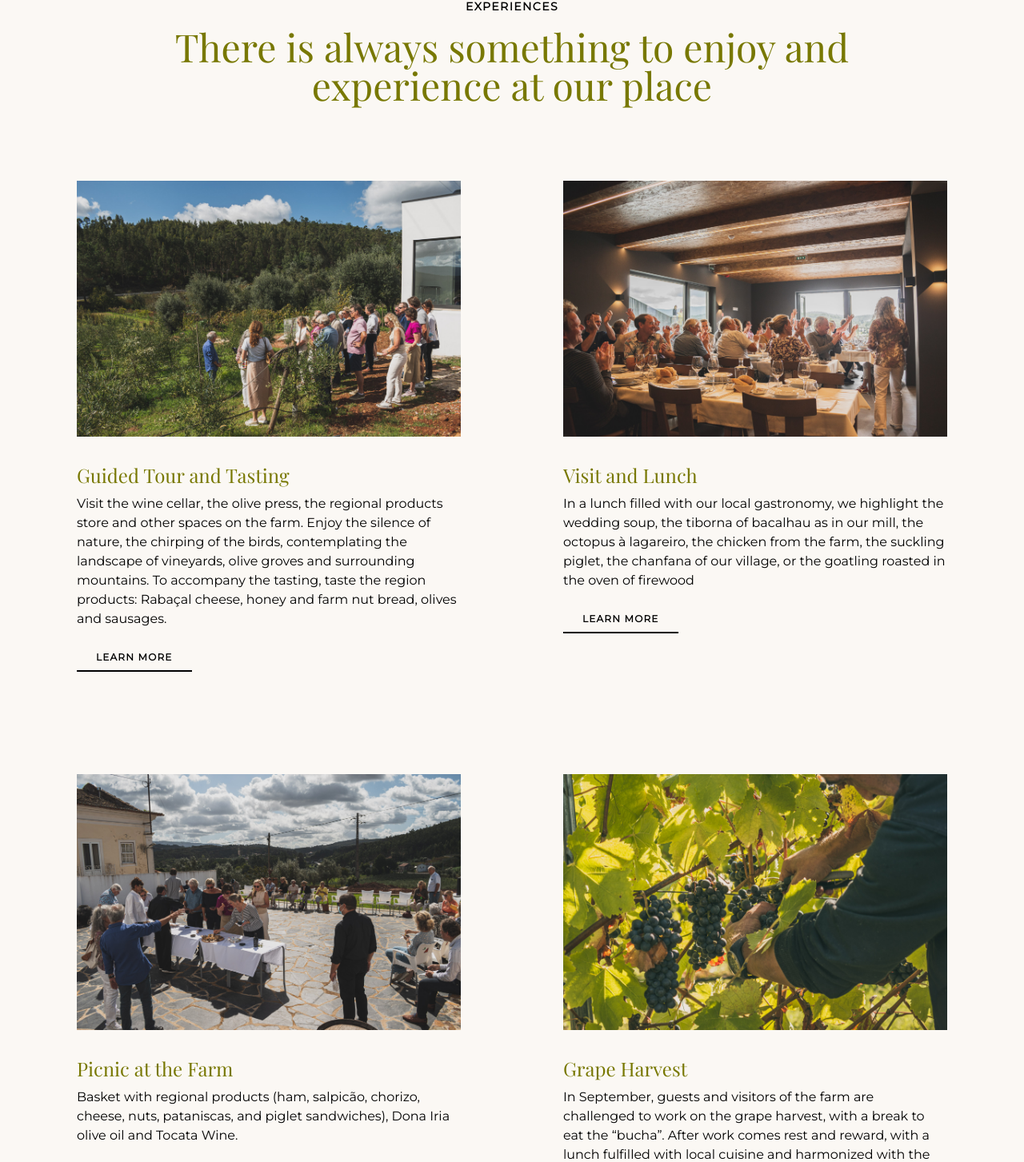
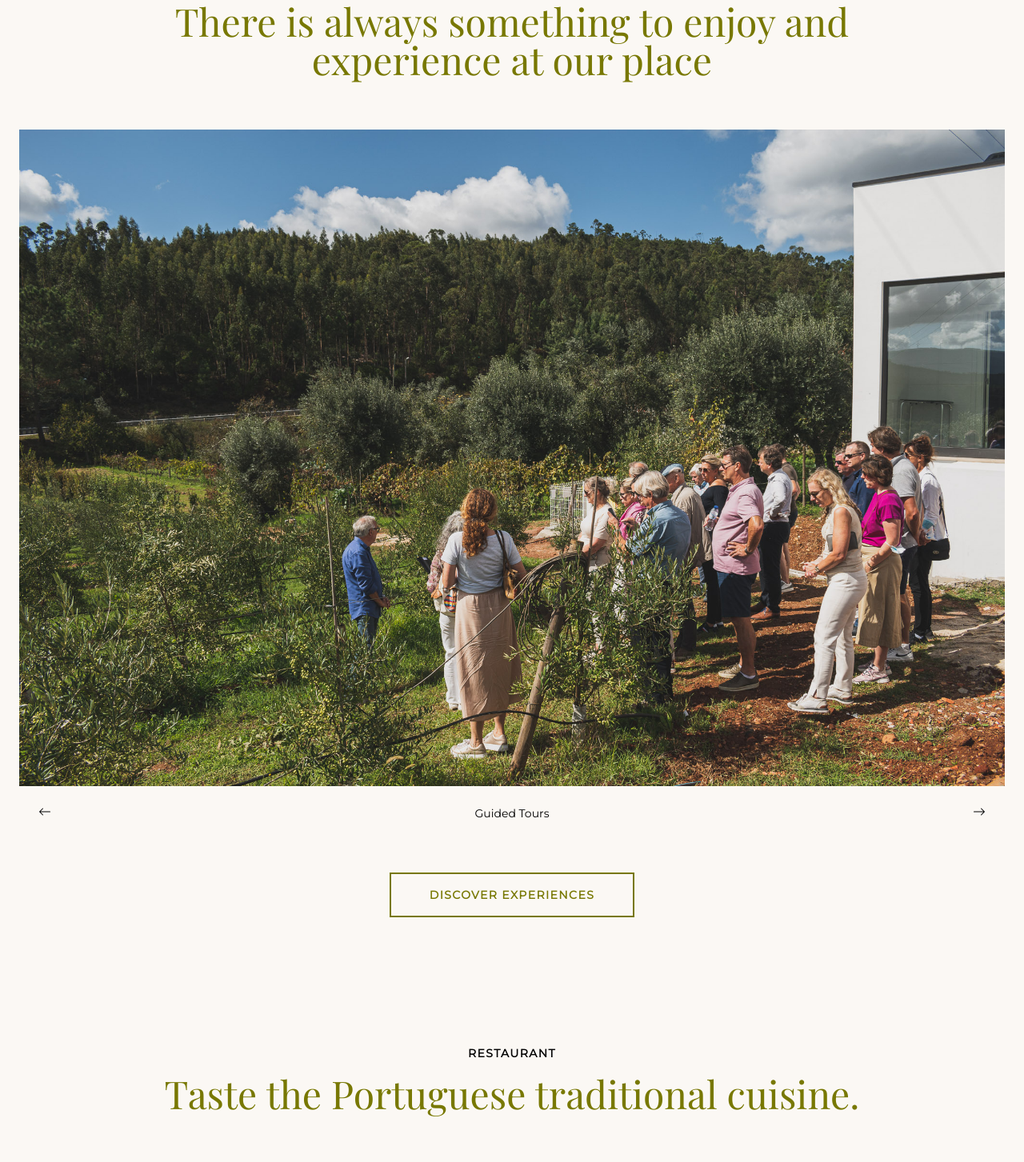
Before and after one commit to quintadonairia/quintadonairia, a Next.js app: page / in a window 1280 px wide. Shown: the part 1633-3086 px from the top of the page at 80% size. Built offline with nearby package versions, Linux system fonts and the light colour scheme.

Commit message:
Implement image gallery, improve translations

```diff
--- a/components/molecules/Banner.js
+++ b/components/molecules/Banner.js
@@ -1,6 +1,6 @@
 import { RiFacebookCircleFill, RiInstagramLine } from "react-icons/ri";
 
-const Banner = () => {
+const Banner = ({ title, heading, description }) => {
   return (
     <div
       className="w-full text-white flex flex-col items-center p-8 lg:p-16 gap-8 lg:gap-12"
@@ -11,15 +11,11 @@ const Banner = () => {
     >
       <div className="flex flex-col items-center">
         <small className="uppercase tracking-widest pb-2 text-sm font-bold">
-          Social
+          {title}
         </small>
         <div className="flex flex-col gap-4 items-center">
-          <h1 className="font-serif text-3xl lg:text-5xl">
-            Stay connected with us
-          </h1>
-          <p className="text-sm lg:text-base">
-            Share your memories with <strong>#quintadonairia</strong>
-          </p>
+          <h1 className="font-serif text-3xl lg:text-5xl">{heading}</h1>
+          <p className="text-sm lg:text-base">{description}</p>
         </div>
       </div>
       <ul className="flex items-center gap-8">
--- /dev/null
+++ b/components/organisms/Gallery.js
@@ -0,0 +1,70 @@
+import { useState } from "react";
+import { BsArrowLeft, BsArrowRight } from "react-icons/bs";
+
+const Gallery = () => {
+  const slides = [
+    {
+      id: 1,
+      image: "images/20211003-donairia-024.jpg",
+      caption: "Guided Tours",
+    },
+    {
+      id: 2,
+      image: "images/20211003-donairia-048.jpg",
+      caption: "Visit and Lunch",
+    },
+    {
+      id: 3,
+      image: "images/20211003-donairia-022.jpg",
+      caption: "Picnic at the Farm",
+    },
+    {
+      id: 4,
+      image: "images/20210928-donairia-027.jpg",
+      caption: "Grape Harvest",
+    },
+  ];
+
+  const [slideIndex, setSlideIndex] = useState(0);
+  const length = slides.length;
+
+  const prevSlide = () => {
+    setSlideIndex(slideIndex === 0 ? length - 1 : slideIndex - 1);
+  };
+  const nextSlide = () => {
+    setSlideIndex(slideIndex === length - 1 ? 0 : slideIndex + 1);
+  };
+
+  console.log(slideIndex);
+
+  return (
+    <section className="flex flex-col gap-6">
+      <div className={`flex flex-row`}>
+        {slides.map((slide, index) => {
+          return (
+            <div
+              className={`flex flex-col gap-6 ${
+                index === slideIndex ? "block" : "hidden"
+              }`}
+            >
+              <img src={slide.image}></img>
+              <div className="flex flex-row justify-between px-6">
+                <BsArrowLeft
+                  className="hover:scale-125 duration-100 hover:text-tan-500 cursor-pointer"
+                  onClick={prevSlide}
+                />
+                <p className="text-sm">{slide.caption}</p>
+                <BsArrowRight
+                  className="hover:scale-125 duration-100 hover:text-tan-500 cursor-pointer"
+                  onClick={nextSlide}
+                />
+              </div>
+            </div>
+          );
+        })}
+      </div>
+    </section>
+  );
+};
+
+export default Gallery;
--- a/locales/en/index.json
+++ b/locales/en/index.json
@@ -7,6 +7,15 @@
   "lodgingAction": "View Lodging",
   "experiencesTitle": "Experiences",
   "experiencesHeading": "There is always something to enjoy and experience at our place",
+  "experiencesAction": "Discover Experiences",
+  "restaurantTitle": "Restaurant",
+  "restaurantHeading": "Taste the Portuguese traditional cuisine.",
+  "restaurantSubheading": "Dine with us",
+  "restaurantDescription": "In the Safra Restaurant, we explore new tastes and sensations, intersecting tradition and modernity. Whether you are staying in, or just visiting us for the day, we want to offer you a unique and memorable dining experience, rooted on our local and sustainable products.",
+  "restaurantAction": "Make a Reservation",
+  "bannerTitle": "Social",
+  "bannerHeading": "Stay connected with us",
+  "bannerDescription": "Share your memories with #quintadonairia",
   "firstExperienceTitle": "Guided Tour and Tasting",
   "firstExperienceDescription": "Visit the wine cellar, the olive press, the regional products store and other spaces on the farm. Enjoy the silence of nature, the chirping of the birds, contemplating the landscape of vineyards, olive groves and surrounding mountains. To accompany the tasting, taste the region products: Rabaçal cheese, honey and farm nut bread, olives and sausages.",
   "secondExperienceTitle": "Visit and Lunch",
@@ -14,9 +23,5 @@
   "thirdExperienceTitle": "Picnic at the Farm",
   "thirdExperienceDescription": "Basket with regional products (ham, salpicão, chorizo, cheese, nuts, pataniscas, and piglet sandwiches), Dona Iria olive oil and Tocata Wine.",
   "fourthExperienceTitle": "Grape Harvest",
-  "fourthExperienceDescription": "In September, guests and visitors of the farm are challenged to work on the grape harvest, with a break to eat the “bucha”. After work comes rest and reward, with a lunch fulfilled with local cuisine and harmonized with the house wines.",
-  "restaurantTitle": "Restaurant",
-  "restaurantHeading": "Taste the Portuguese traditional cuisine.",
-  "restaurantSubheading": "Dine with us",
-  "restaurantDescription": "In the Safra Restaurant, we explore new tastes and sensations, intersecting tradition and modernity. Whether you are staying in, or just visiting us for the day, we want to offer you a unique and memorable dining experience, rooted on our local and sustainable products."
+  "fourthExperienceDescription": "In September, guests and visitors of the farm are challenged to work on the grape harvest, with a break to eat the “bucha”. After work comes rest and reward, with a lunch fulfilled with local cuisine and harmonized with the house wines."
 }
--- a/locales/pt/index.json
+++ b/locales/pt/index.json
@@ -6,5 +6,14 @@
   "lodgingDescription": "Relaxe no ambiente rústico e confortável do nosso pequeno hotel. Com vistas deslumbrantes sobre a quinta e serras próximas, queremos oferecer-lhe momentos de descanso e lazer nos 8 quartos equipados com ar condicionado, Wi-Fi e TV.",
   "lodgingAction": "Ver Alojamento",
   "experiencesTitle": "Experiências",
-  "experiencesHeading": "Há sempre algo para desfrutar e experienciar na Quinta"
+  "experiencesHeading": "Há sempre algo para desfrutar e experienciar na Quinta",
+  "experiencesAction": "Descubrir Experiências",
+  "restaurantTitle": "Restaurante",
+  "restaurantHeading": "Saboreie a cozinha tradicional Portuguesa",
+  "restaurantSubheading": "Almoce ou jante connosco",
+  "restaurantDescription": "No Restaurante Safra, exploramos novos sabores e sensações, cruzando tradição e modernidade. Esteja hospedado ou apenas de visita, queremos oferecer uma experiência gastronómica única e memorável, enraizada nos nossos produtos locais e sustentáveis.",
+  "restaurantAction": "Fazer Reserva",
+  "bannerTitle": "Social",
+  "bannerHeading": "Fique conectado à Quinta",
+  "bannerDescription": "Partilhe as suas memórias com #quintadonairia"
 }
--- a/pages/index.js
+++ b/pages/index.js
@@ -4,12 +4,13 @@ import pt from "../locales/pt/index.json";
 
 import Head from "next/head";
 import Icon from "../components/atoms/Icon";
-import Card from "../components/molecules/Card";
+import Banner from "../components/molecules/Banner";
 import Header from "../components/molecules/Header";
-import Banner from "../components/molecules/Banner";
 import Section from "../components/organisms/Section";
+import Gallery from "../components/organisms/Gallery";
 
 import { RiArrowDownSLine } from "react-icons/ri";
+import Button from "../components/atoms/Button";
 
 const Home = () => {
   const router = useRouter();
@@ -59,57 +60,31 @@ const Home = () => {
       />
 
       {/* Experiences Section */}
-      <section className="flex flex-col items-center px-6 py-16 gap-16 lg:gap-24 lg:p-24">
+      <section className="flex flex-col items-center px-6 py-16 gap-16">
         <Header title={t.experiencesTitle} heading={t.experiencesHeading} />
-        <div className="grid grid-cols-1 lg:grid-cols-2 gap-16 lg:gap-32">
-          <Card
-            image="images/20211003-donairia-024.jpg"
-            title="Guided Tour and Tasting"
-            description="Visit the wine cellar, the olive press, the regional products store and other spaces on the farm. Enjoy
-          the silence of nature, the chirping of the birds, contemplating
-          the landscape of vineyards, olive groves and surrounding
-          mountains. To accompany the tasting, taste the region
-          products: Rabaçal cheese, honey and farm nut bread, olives and
-          sausages."
-          />
-          <Card
-            image="images/20211003-donairia-048.jpg"
-            title="Visit and Lunch"
-            description="In a lunch filled with our local gastronomy, we highlight the
-          wedding soup, the tiborna of bacalhau as in our mill, the
-          octopus à lagareiro, the chicken from the farm, the suckling
-          piglet, the chanfana of our village, or the goatling roasted in the
-          oven of firewood"
-          />
-          <Card
-            image="images/20211003-donairia-022.jpg"
-            title="Picnic at the Farm"
-            description="Basket with regional products (ham, salpicão, chorizo, cheese, nuts, pataniscas, and piglet sandwiches), Dona Iria olive oil and Tocata Wine."
-          />
-          <Card
-            image="images/20210928-donairia-027.jpg"
-            title="Grape Harvest"
-            description="In September, guests and visitors of the farm are challenged to
-            work on the grape harvest, with a break to eat the “bucha”.
-            After work comes rest and reward, with a lunch fulfilled with
-            local cuisine and harmonized with the house wines."
-          />
-        </div>
+        <Gallery />
+        <Button variant="primary" size="lg" mode="light">
+          {t.experiencesAction}
+        </Button>
       </section>
 
       {/* Dine Section */}
       <Section
-        title="Restaurant"
-        heading="Taste the traditional Portuguese cuisine"
-        subheading="Dine with us"
+        title={t.restaurantTitle}
+        heading={t.restaurantHeading}
+        subheading={t.restaurantSubheading}
         image="images/20211003-donairia-050.jpg"
-        description="In the Safra Restaurant, we explore new tastes and sensations, intersecting tradition and modernity. Whether you are staying in, or just visiting us for the day, we want to offer you a unique and memorable dining experience, rooted on our local and sustainable products."
-        action="Make a Reservation"
+        description={t.restaurantDescription}
+        action={t.restaurantAction}
         reverse
       />
 
       {/* Social Banner */}
-      <Banner />
+      <Banner
+        title={t.bannerTitle}
+        heading={t.bannerHeading}
+        description={t.bannerDescription}
+      />
     </div>
   );
 };
```
Also changed, not shown: locales/en/experiences.json (added, +10 -0 lines), pages/experiences.js (+59 -1 lines), 1 other file (tests, documents, lock files or other folders).
